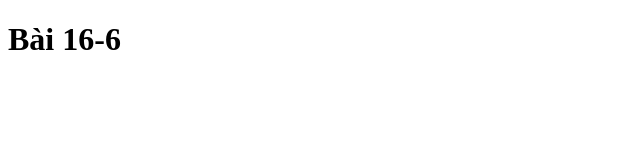
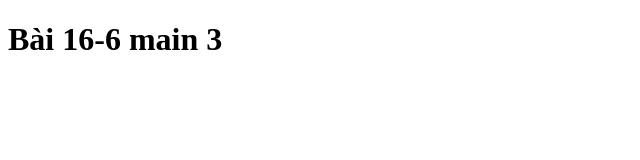
Before and after one commit to AninA285/Bai16-6, a plain HTML site: page index.html in a window 1280 px wide. Shown: the whole page, without its empty margins (0-640 px from the left). Drawn offline with Linux system fonts and the light colour scheme.

Commit message:
main3 commit 1

```diff
--- a/index.html
+++ b/index.html
@@ -6,6 +6,6 @@
     <title>Bài 16-6</title>
   </head>
   <body>
-    <h1>Bài 16-6</h1>
+    <h1>Bài 16-6 main 3</h1>
   </body>
 </html>
```
